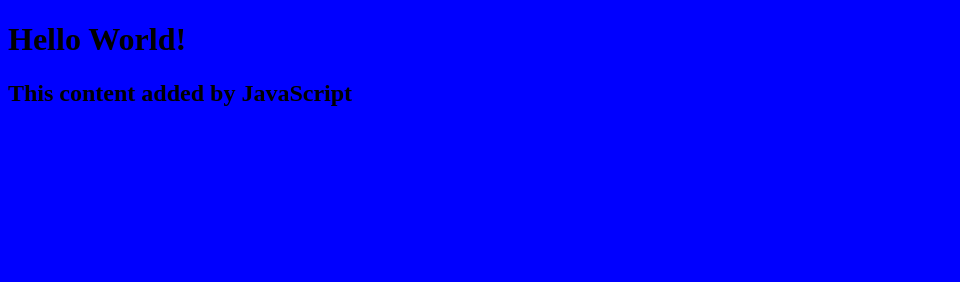
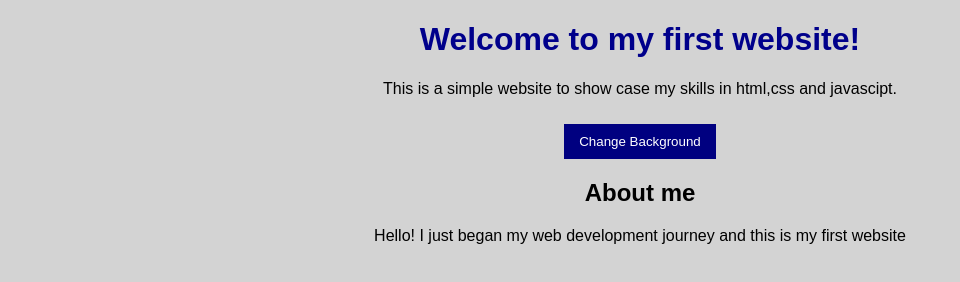
Before and after one commit to Samita-she/samitas_website, a plain HTML site: page index.html in a window 1280 px wide. Shown: the whole page, without its empty margins (0-960 px from the left). Drawn offline with Linux system fonts and the light colour scheme.

Commit message:
Added more styling and javascript

```diff
--- a/index.html
+++ b/index.html
@@ -7,8 +7,16 @@
 </head>
 
 <body>
-   <h1>Hello World!</h1>
-   <script src="script.js"></script>
+ <header></header>
+  <h1>Welcome to my first website!</h1>
+    <p>This is a simple website to show case my skills in html,css and javascipt.</p>
+    <button id="changeColorBtn">Change Background</button>
+ </header>
+ <div>
+    <h2>About me</h2>
+     <P>Hello! I just began my web development journey and this is my first website</P>
+ </div>
+ <script src="script.js"></script>
 </body>
 
 </html>
--- a/script.js
+++ b/script.js
@@ -1,3 +1,4 @@
-const h2 = document.createElement("h2");
-h2.textContent = "This content added by JavaScript";
-document.querySelector("body").appendChild(h2);
+document.getElementById("changeColorBtn").addEventListener("click", function () {
+    document.body.style.backgroundColor =
+        document.body.style.backgroundColor === "lightgray" ? "lightblue" : "lightgray";
+});
--- a/style.css
+++ b/style.css
@@ -1,23 +1,20 @@
-body{
-    background: blue;
+body {
+    font-family: Arial, sans-serif;
+    text-align: center;
+    background-color: lightgray;
+    transition: background-color 0.5s ease;
 }
-nav {
-    background: rgba(0, 0, 0, 0.8);
-    padding: 15px;
-    position: fixed;
-    top: 0;
-    width: 100%;
-    text-align: center;
+h1 {
+    color: darkblue;
 }
-
-nav a {
+button {
+    padding: 10px 15px;
+    border: none;
+    background-color: navy;
     color: white;
-    text-decoration: none;
-    margin: 0 15px;
-    font-weight: 600;
-    transition: color 0.3s ease-in-out;
+    cursor: pointer;
+    margin-top: 10px;
 }
-
-nav a:hover {
-    color: #00f2fe;
+button:hover {
+    background-color: darkred;
 }
```
Also changed, not shown: .js (added).
